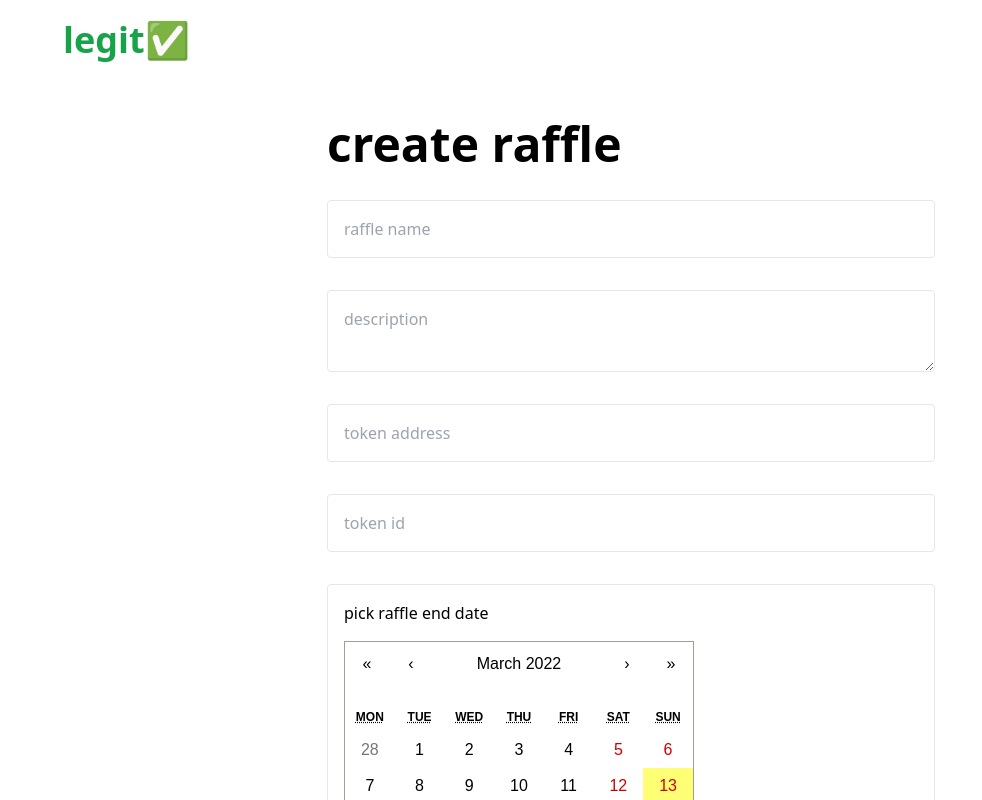
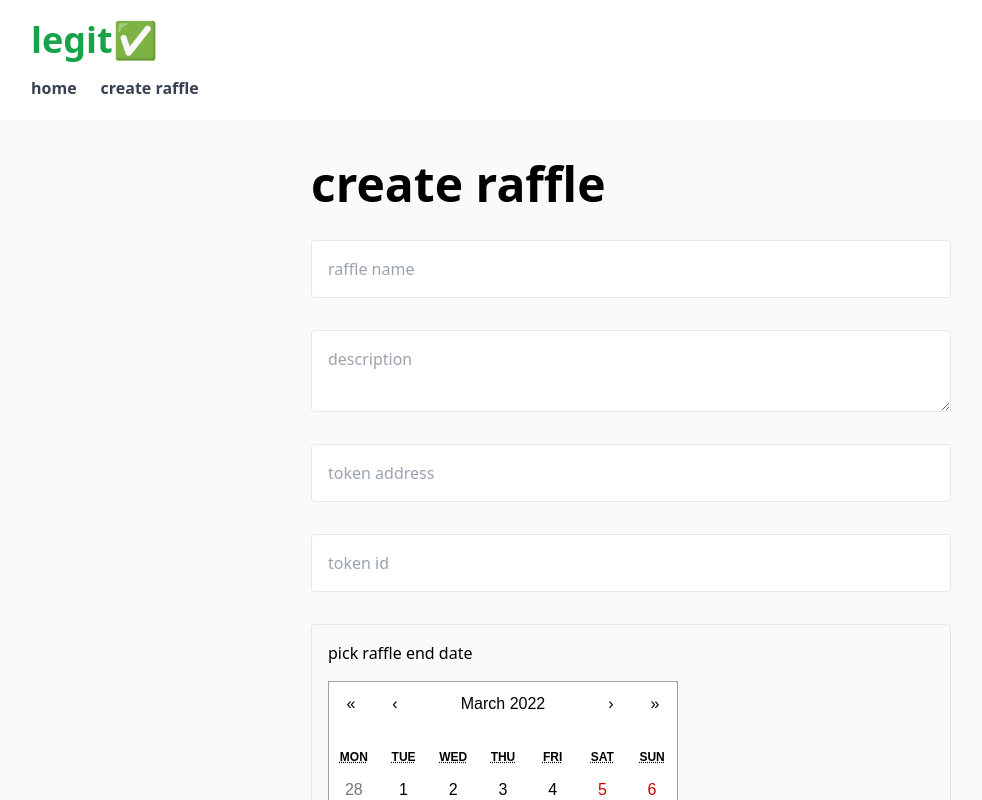
Before and after one commit to Legit-Raffle/legit-raffle-webapp, a Next.js app: page /create in a window 1280 px wide. Shown: the top 800 px of the page, without its empty margins (9-991 px from the left). Built offline with nearby package versions, Linux system fonts and the light colour scheme; no server answers; the database is empty.

Commit message:
routes, styling

```diff
--- a/pages/_app.js
+++ b/pages/_app.js
@@ -1,7 +1,27 @@
 import '../styles/globals.css'
+import Link from 'next/link'
 
 function MyApp({ Component, pageProps }) {
-  return <Component {...pageProps} />
+  return(
+  <div>
+    <nav className="bg-white px-10 py-5">
+      <p className="font-bold text-4xl text-green-600">legit✅</p>
+      <div className="flex mt-4">
+        <Link href="/">
+          <a className="block mr-6 py-2 pr-4 pl-3 text-gray-700 border-b border-gray-100 font-bold hover:bg-gray-50 md:hover:bg-transparent md:border-0 md:hover:text-green-500 md:p-0">
+            home
+          </a>
+        </Link>
+        <Link href="/create">
+          <a className="block mr-6 py-2 pr-4 pl-3 text-gray-700 border-b border-gray-100 font-bold hover:bg-gray-50 md:hover:bg-transparent md:border-0 md:hover:text-green-500 md:p-0">
+            create raffle
+          </a>
+        </Link>
+      </div>
+    </nav>
+    <Component {...pageProps} />
+  </div>
+  )
 }
 
 export default MyApp
--- a/pages/components/navbar.js
+++ b/pages/components/navbar.js
@@ -2,7 +2,35 @@
 
 const navbar = () => {
   return (
-    <nav><h1 class="bg-white px-10 py-5 font-bold text-4xl text-green-600">legit✅</h1></nav>
+    // <nav><h1 class="bg-white px-10 py-5 font-bold text-4xl text-green-600">legit✅</h1></nav>
+    <div class="container flex flex-wrap justify-between items-center mx-auto">
+        <a href="#" class="flex items-center">
+            <img src= {pocketslogo} class="mr-3 h-6 sm:h-10" alt="Pockets Logo" />
+        </a>
+        <button data-collapse-toggle="mobile-menu" type="button" class="inline-flex items-center p-2 ml-3 text-sm text-gray-500 rounded-lg md:hidden hover:bg-gray-100 focus:outline-none focus:ring-2 focus:ring-gray-200 dark:text-gray-400 dark:hover:bg-gray-700 dark:focus:ring-gray-600" aria-controls="mobile-menu-2" aria-expanded="false">
+        <span class="sr-only">Open main menu</span>
+        <svg class="w-6 h-6" fill="currentColor" viewBox="0 0 20 20" xmlns="http://www.w3.org/2000/svg"><path fill-rule="evenodd" d="M3 5a1 1 0 011-1h12a1 1 0 110 2H4a1 1 0 01-1-1zM3 10a1 1 0 011-1h12a1 1 0 110 2H4a1 1 0 01-1-1zM3 15a1 1 0 011-1h12a1 1 0 110 2H4a1 1 0 01-1-1z" clip-rule="evenodd"></path></svg>
+        <svg class="hidden w-6 h-6" fill="currentColor" viewBox="0 0 20 20" xmlns="http://www.w3.org/2000/svg"><path fill-rule="evenodd" d="M4.293 4.293a1 1 0 011.414 0L10 8.586l4.293-4.293a1 1 0 111.414 1.414L11.414 10l4.293 4.293a1 1 0 01-1.414 1.414L10 11.414l-4.293 4.293a1 1 0 01-1.414-1.414L8.586 10 4.293 5.707a1 1 0 010-1.414z" clip-rule="evenodd"></path></svg>
+        </button>
+        <div class="hidden w-full md:block md:w-auto" id="mobile-menu">
+        <ul class="flex flex-col mt-4 md:flex-row md:space-x-8 md:mt-0 md:text-sm md:font-medium">
+            <li>
+            <a href="#" class="block py-2 pr-4 pl-3 text-gray-700 border-b border-gray-100 hover:bg-gray-50 md:hover:bg-transparent md:border-0 md:hover:text-yellow-200 md:p-0">discord</a>
+            </li>
+            <li>
+            <a href="#" class="block py-2 pr-4 pl-3 text-gray-700 border-b border-gray-100 hover:bg-gray-50 md:hover:bg-transparent md:border-0 md:hover:text-yellow-200 md:p-0">charged particles</a>
+            </li>
+            <li>
+            <a href="#" class="block py-2 pr-4 pl-3 text-gray-700 border-b border-gray-100 hover:bg-gray-50 md:hover:bg-transparent md:border-0 md:hover:text-yellow-200 md:p-0">twitter</a>
+            </li>
+            <li>
+                {!account && <button class="block py-2 pr-4 pl-3 text-gray-700 border-b border-gray-100 hover:bg-gray-50 md:hover:bg-transparent md:border-0 md:hover:text-yellow-200 md:p-0" onClick={activateBrowserWallet}> connect wallet</button>}
+                {account && <button class="block py-2 pr-4 pl-3 text-gray-700 border-b border-gray-100 hover:bg-gray-50 md:hover:bg-transparent md:border-0 md:hover:text-yellow-200 md:p-0"onClick={deactivate}>disconnect wallet</button>}
+            </li>
+        </ul>
+        </div>
+    </div>
+
     )
 }
 
--- a/pages/create.js
+++ b/pages/create.js
@@ -29,14 +29,13 @@
   }
 
   return (
-    <div class="bg-slate-50	" className={styles.container}>
+    <div class="bg-slate-50 min-w-screen min-h-screen">
     <Head>
         <title>legit</title>
         <meta name="description" content="Generated by create next app" />
         <link rel="icon" href="/favicon.ico" />
     </Head>
-    <nav><h1 class="bg-white px-10 py-5 font-bold text-4xl text-green-600">legit✅</h1></nav>
-    <main class="min-h-screen">
+    <main class="bg-slate-50 min-w-screen min-h-screen">
       <div className="flex justify-center">
         <div className="w-1/2 flex flex-col pb-12">
           <h2 className='mt-10 font-bold text-5xl'>create raffle</h2>
--- a/pages/index.js
+++ b/pages/index.js
@@ -1,70 +1,24 @@
 import Head from 'next/head'
 import Image from 'next/image'
 import styles from '../styles/Home.module.css'
-
+import navbar from './components/navbar'
 export default function Home() {
   console.log(process.env.NEXT_PUBLIC_TWITTER_CONSUMER_KEY)
   return (
-    <div className={styles.container}>
+    <div class="bg-slate-50 min-w-screen min-h-screen">
       <Head>
-        <title>Create Next App</title>
-        <meta name="description" content="Generated by create next app" />
-        <link rel="icon" href="/favicon.ico" />
+          <title>legit</title>
+          <meta name="description" content="Generated by create next app" />
+          <link rel="icon" href="/favicon.ico" />
       </Head>
+      <main class="bg-slate-50 min-w-screen min-h-screen">
 
-      <main className={styles.main}>
-        <h1 className={styles.title}>
-          Welcome to <a href="https://nextjs.org">Next.js!</a>
-        </h1>
-
-        <p className={styles.description}>
-          Get started by editing{' '}
-          <code className={styles.code}>pages/index.js</code>
-        </p>
-
-        <div className={styles.grid}>
-          <a href="https://nextjs.org/docs" className={styles.card}>
-            <h2>Documentation &rarr;</h2>
-            <p>Find in-depth information about Next.js features and API.</p>
-          </a>
-
-          <a href="https://nextjs.org/learn" className={styles.card}>
-            <h2>Learn &rarr;</h2>
-            <p>Learn about Next.js in an interactive course with quizzes!</p>
-          </a>
-
-          <a
-            href="https://github.com/vercel/next.js/tree/canary/examples"
-            className={styles.card}
-          >
-            <h2>Examples &rarr;</h2>
-            <p>Discover and deploy boilerplate example Next.js projects.</p>
-          </a>
-
-          <a
-            href="https://vercel.com/new?utm_source=create-next-app&utm_medium=default-template&utm_campaign=create-next-app"
-            className={styles.card}
-          >
-            <h2>Deploy &rarr;</h2>
-            <p>
-              Instantly deploy your Next.js site to a public URL with Vercel.
-            </p>
-          </a>
-        </div>
       </main>
 
+
       <footer className={styles.footer}>
-        <a
-          href="https://vercel.com?utm_source=create-next-app&utm_medium=default-template&utm_campaign=create-next-app"
-          target="_blank"
-          rel="noopener noreferrer"
-        >
-          Powered by{' '}
-          <span className={styles.logo}>
-            <Image src="/vercel.svg" alt="Vercel Logo" width={72} height={16} />
-          </span>
-        </a>
+        built by johans.eth and taipeicity.eth
       </footer>
-    </div>
+  </div>
   )
 }
```
